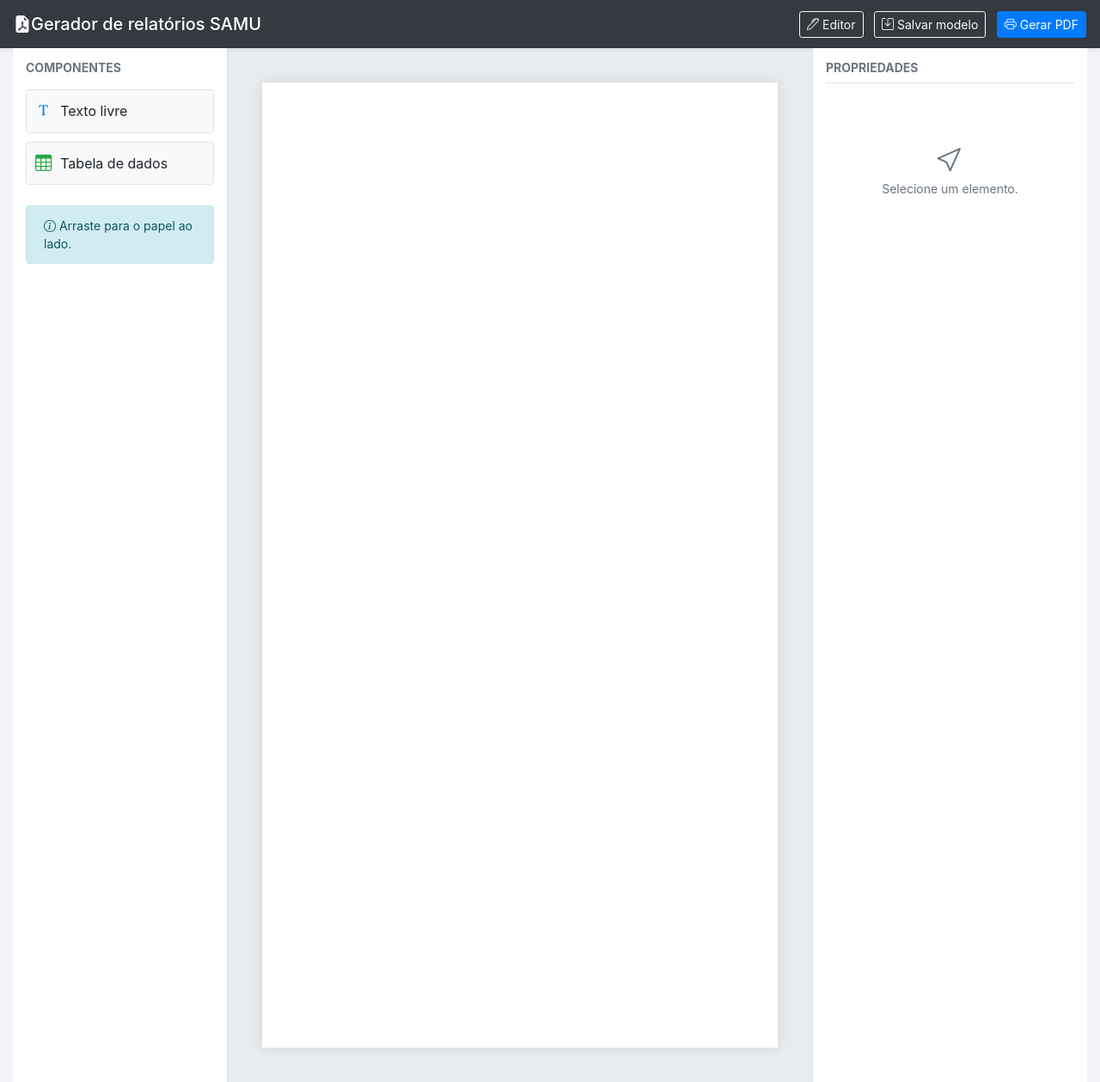
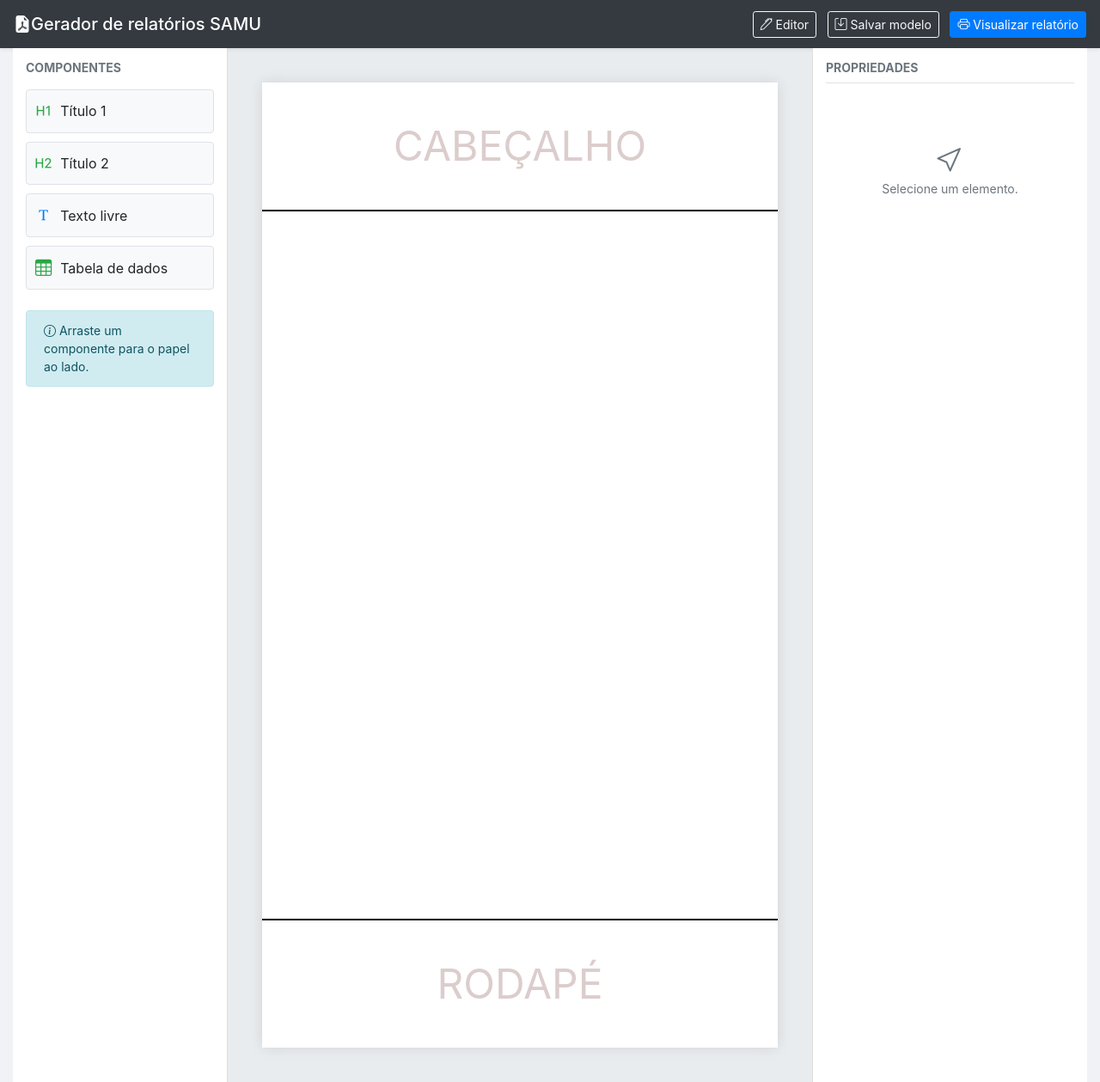
Before and after one commit to WiltonSR85/Relatorios_dinamicos, a Django app: page / in a window 1280 px wide. Shown: the whole page at 86% size. Run offline with Django 5.2, Linux system fonts and the light colour scheme.

Commit message:
style: adiciona áreas de cabeçalho e rodapé

```diff
--- a/setup/esquema.py
+++ b/setup/esquema.py
@@ -117,6 +117,11 @@ esquema_bd = {
         "nome_amigavel": "Setor",
         "campo_relacao": "base_setor",
         "model_destino": "Setor"
+      },
+      {
+        "nome_amigavel": "Unidade",
+        "campo_relacao": "unidades_operacionais",
+        "model_destino": "Unidade"
       }
     ]
   },
@@ -144,7 +149,7 @@ esquema_bd = {
     "label_tabela": "Unidade",
     "app_model": "unidade.Unidade",
     "campos": [
-      { "label": "Nome", "valor": "nome", "tipo": "string" },
+      { "label": "Nome da unidade", "valor": "nome", "tipo": "string" },
       { "label": "Tipo", "valor": "tipo", "tipo": "string" },
       { "label": "Placa", "valor": "placa", "tipo": "string" },
       { "label": "Modelo", "valor": "modelo", "tipo": "string" },
@@ -153,7 +158,7 @@ esquema_bd = {
     "conexoes": [
       {
         "nome_amigavel": "Base",
-        "campo_relacao": "central",
+        "campo_relacao": "base",
         "model_destino": "Base"
       },
       {
--- a/static/index.css
+++ b/static/index.css
@@ -46,6 +46,30 @@ body {
     position: relative;
 }
 
+.pagina-a4 header, footer {
+    display: flex;
+    justify-content: center;
+    align-items: center;
+    color: #d3c1c1cc;
+    font-size: 3rem;
+}
+
+.pagina-a4 header {
+    border-bottom: 2px solid black;
+}
+
+.pagina-a4 header::after {
+    content: 'CABEÇALHO';
+}
+
+.pagina-a4 footer {
+    border-top: 2px solid black;
+}
+
+.pagina-a4 footer::after {
+    content: 'RODAPÉ';
+}
+
 /* Componentes arrastáveis */
 .item-arrastavel {
     padding: 10px;
@@ -70,6 +94,9 @@ body {
 }
 
 /* Elementos no canvas */
+
+
+
 .elemento-relatorio {
     position: absolute;
     border: 1px dashed transparent;
--- a/static/js/canvas.js
+++ b/static/js/canvas.js
@@ -58,8 +58,21 @@ export function criarElementoRelatorio(tipo, x, y) {
         el.style.height = '50px';
         el.style.display = "flex";
         el.style.padding = '0';
+    } else if (tipo === 'h1') {
+        el = document.createElement('h1');
+        el.innerText = 'Título 1';
+        el.style.width = '200px';
+        el.style.height = '50px';
+        el.style.textAlign = 'center';
+    } else if (tipo === 'h2') {
+        el = document.createElement('h2');
+        el.innerText = 'Título 2';
+        el.style.width = '200px';
+        el.style.height = '50px';
+        el.style.textAlign = 'center';
     } else if (tipo === 'tabela') {
-        el = document.createElement('table')
+        el = document.createElement('table');
+        el.style.borderCollapse = 'collapse';
         el.innerHTML = `
             <thead>
                 <tr>
@@ -101,7 +114,8 @@ export function criarElementoRelatorio(tipo, x, y) {
 }
 
 export function atualizarPainelPropriedades() {
-    const painel = document.getElementById('painel-propriedades'), vazio = document.getElementById('propriedades-vazio');
+    const painel = document.getElementById('painel-propriedades');
+    const vazio = document.getElementById('propriedades-vazio');
 
     if (!elementoSelecionado) {
         painel.classList.add('oculto-custom');
--- a/static/js/index.js
+++ b/static/js/index.js
@@ -188,6 +188,7 @@ async function gerarRelatorioFinal() {
         const navPreview = document.getElementsByClassName('area-canvas')[0];
         navPreview.children[0].classList.add('oculto-custom');
         navPreview.children[1].classList.remove('oculto-custom');
+        navPreview.children[1].innerHTML = '';
         navPreview.children[1].append(preview);
 
     } else {
--- a/templates/index.html
+++ b/templates/index.html
@@ -22,7 +22,7 @@
                 <i class="bi bi-save"></i> Salvar modelo
             </button>
             <button class="btn btn-primary btn-sm" id="btn-gerar-relatorio">
-                <i class="bi bi-printer"></i> Gerar PDF
+                <i class="bi bi-printer"></i> Visualizar relatório
             </button>
         </div>
     </nav>
@@ -31,15 +31,20 @@
 
         <div class="barra-lateral-esquerda">
             <h6 class="text-muted font-weight-bold text-uppercase small mb-3">Componentes</h6>
+            <div class="item-arrastavel" draggable="true" data-tipo="h1"><i class="bi bi-type-h1 text-success"></i> Título 1</div>
+            <div class="item-arrastavel" draggable="true" data-tipo="h2"><i class="bi bi-type-h2 text-success"></i> Título 2</div>
             <div class="item-arrastavel" draggable="true" data-tipo="texto"><i class="bi bi-fonts text-primary"></i> Texto livre</div>
             <div class="item-arrastavel" draggable="true" data-tipo="tabela"><i class="bi bi-table text-success"></i> Tabela de dados</div>
 
-            <div class="alert alert-info small mt-4"><i class="bi bi-info-circle"></i> Arraste para o papel ao lado.
+            <div class="alert alert-info small mt-4"><i class="bi bi-info-circle"></i> Arraste um componente para o papel ao lado.
             </div>
         </div>
 
         <div class="area-canvas">
-            <div id="canvas-pagina" class="pagina-a4 dropzone"></div>
+            <div id="canvas-pagina" class="pagina-a4 dropzone">
+                <header style="height:150px;"></header>
+                <footer style="height:150px; position: absolute; bottom: 0; left:0; right:0;"></footer>
+            </div>
             <div id="ver-pdf" class="oculto-custom"></div>
         </div>
 
@@ -75,7 +80,7 @@
                 </div>
 
                 <div id="grupo-prop-conteudo-texto" class="form-group mb-2 oculto-custom">
-                    <label class="small font-weight-bold">Conteúdo</label>
+                    <label for="prop-texto-conteudo" class="small font-weight-bold">Conteúdo</label>
                     <textarea id="prop-texto-conteudo" class="form-control form-control-sm" rows="3"></textarea>
                 </div>
 
@@ -108,8 +113,9 @@
                 </div>
 
                 <div class="form-row mb-2">
-                    <div class="col-6"><label class="small">Fundo</label><input type="color" id="prop-cor-fundo" class="form-control form-control-sm"></div>
-                    <div class="col-6"><label class="small">Texto</label><input type="color" id="prop-cor-texto" class="form-control form-control-sm"></div>
+                    <div class="col-4"><label class="small">Fundo</label><input type="color" id="prop-cor-fundo" class="form-control form-control-sm"></div>
+                    <div class="col-4"><label class="small">Texto</label><input type="color" id="prop-cor-texto" class="form-control form-control-sm"></div>
+                    <div class="col-4"><label class="small">Cor da borda</label><input type="color" id="prop-cor-borda" class="form-control form-control-sm"></div>
                 </div>
                 <div class="form-row mb-2">
                     <div class="col-6"><label class="small">Tam. (px)</label><input type="number" id="prop-tamanho-fonte"
@@ -177,7 +183,7 @@
                                     <div class="card shadow-sm h-100 border-success"
                                         style="border-top: 4px solid #198754;">
                                         <div class="card-header bg-white text-success">
-                                            <i class="bi bi-table"></i> 2. Colunas e Métricas
+                                            <i class="bi bi-table"></i> 2. Colunas e métricas
                                         </div>
                                         <div class="card-body">
                                             <div class="form-row align-items-end mb-3">
```
Also changed, not shown: db.sqlite3.
